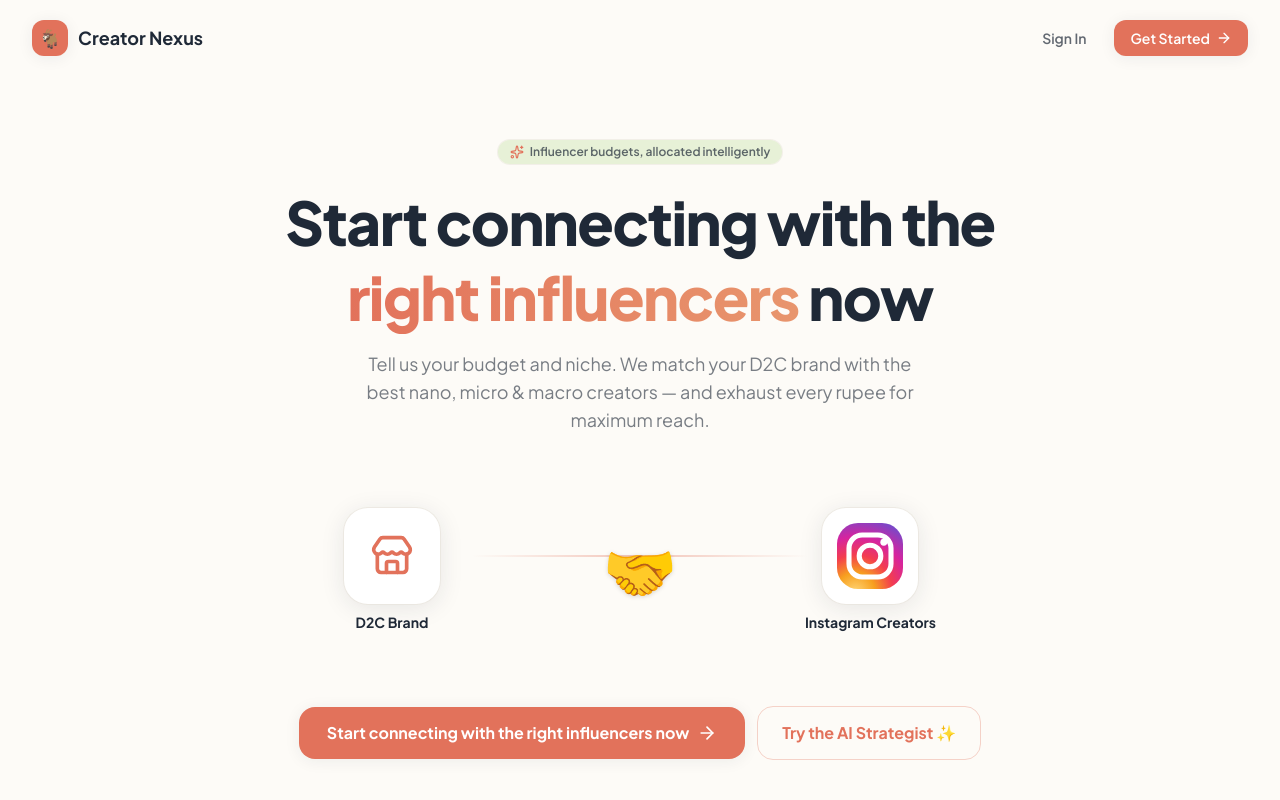
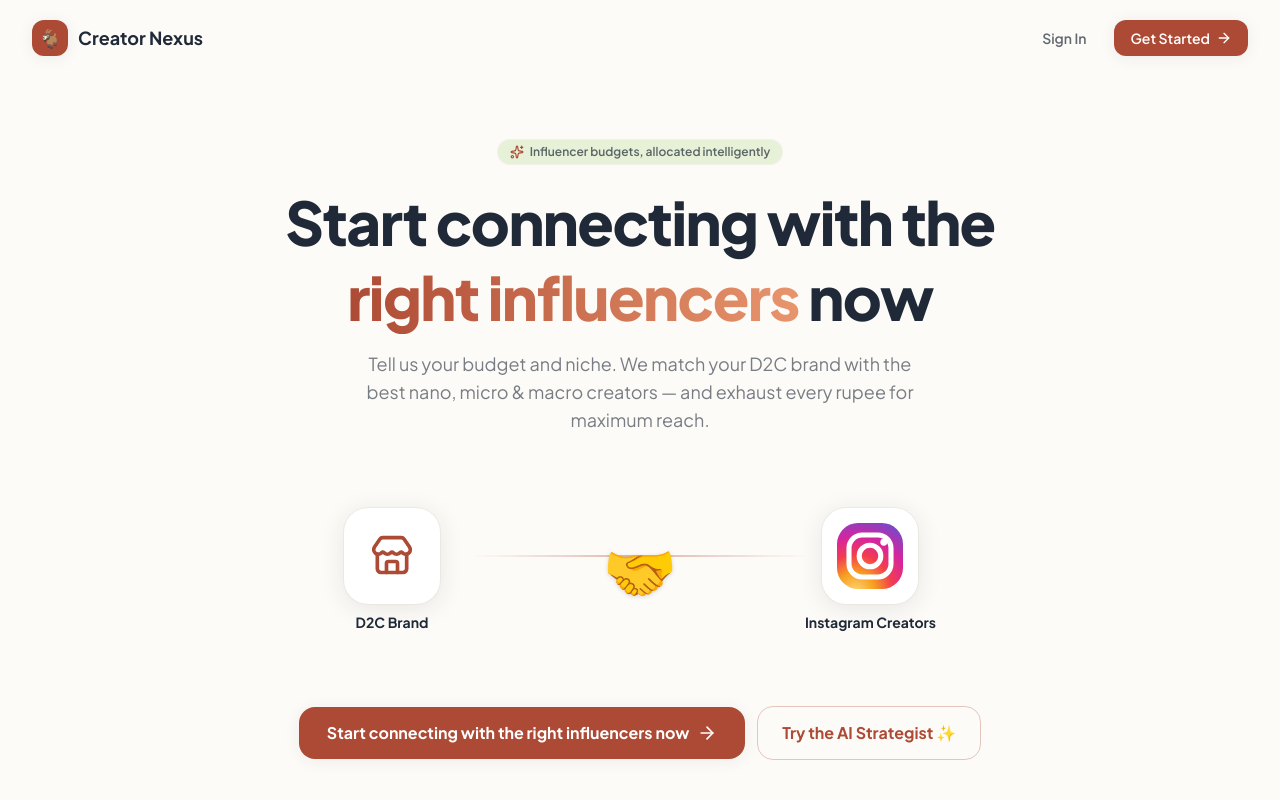
Before and after one commit to arukurmi/CreatorNexus, a Next.js app in the folder frontend/: page / in a window 1280 px wide. Shown: the top 800 px of the page. Built offline with nearby package versions, Linux system fonts and the light colour scheme; no server answers.

Commit message:
feat(frontend): darken the primary colour to #AD4A35 so white text on it meets WCAG AA

```diff
--- a/frontend/app/globals.css
+++ b/frontend/app/globals.css
@@ -5,7 +5,7 @@
   --color-background: #FDFBF7;
   --color-foreground: #1F2937;
 
-  --color-primary: #E2725B;
+  --color-primary: #AD4A35;
   --color-primary-foreground: #FFFFFF;
 
   --color-secondary: #C5E1A5;
```
